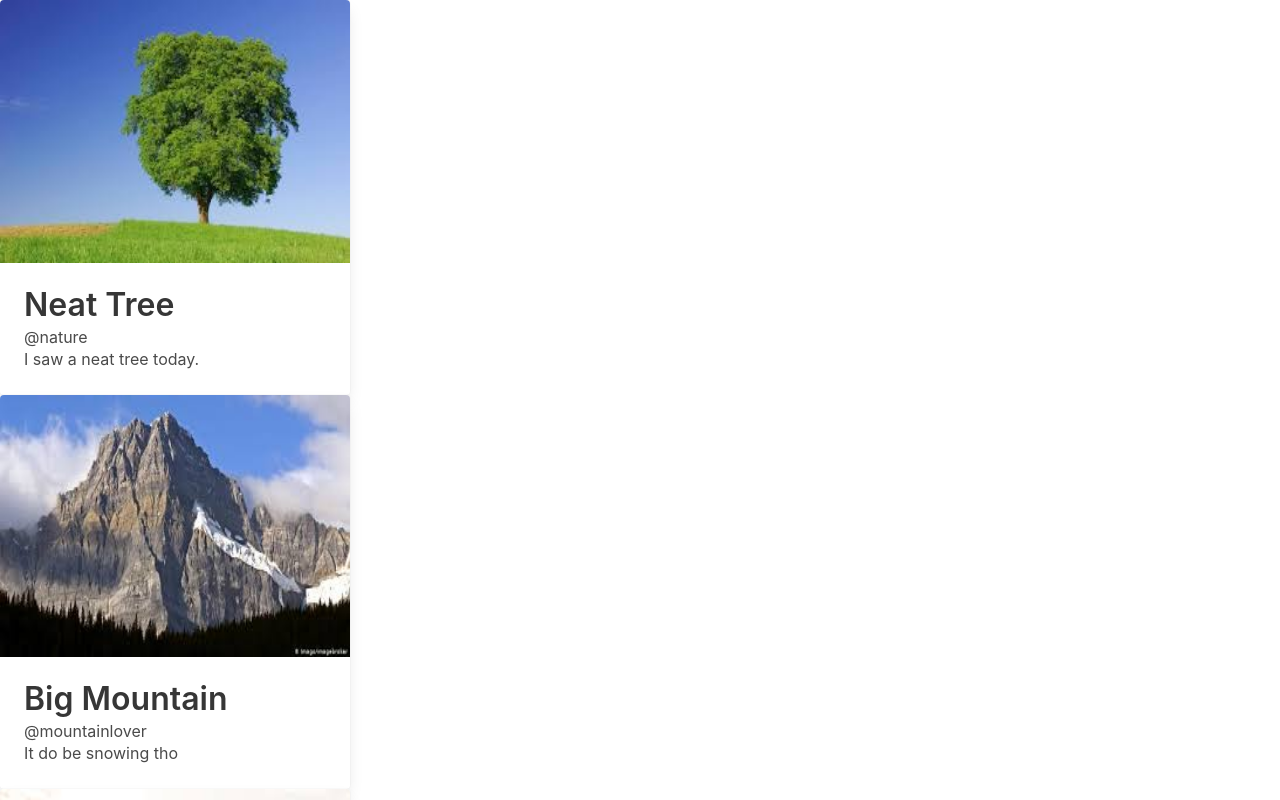
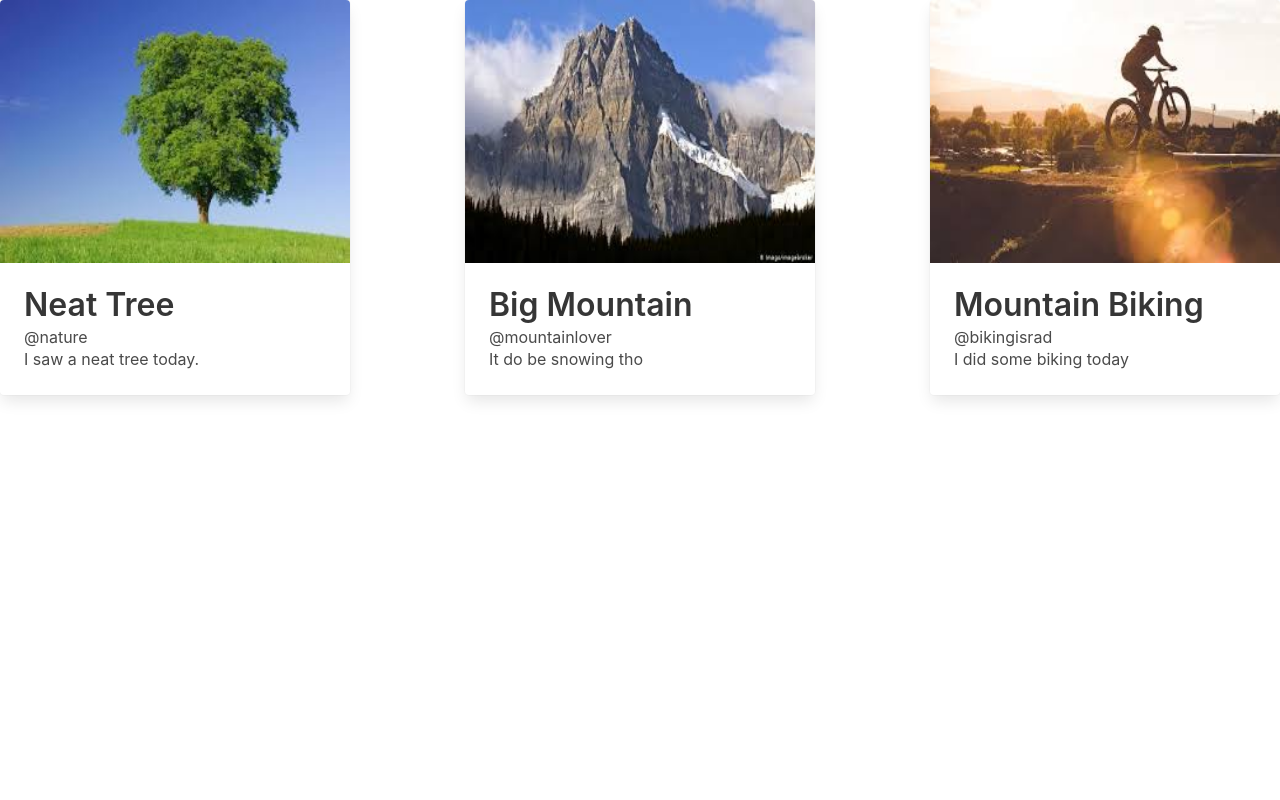
Before and after one commit to ShabanK/angular-5-tutorial, an Angular app: page / in a window 1280 px wide. Shown: the top 800 px of the page. Built offline with nearby package versions, Linux system fonts and the light colour scheme.

Commit message:
finalized app

```diff
--- a/src/app/app.component.css
+++ b/src/app/app.component.css
@@ -0,0 +1,5 @@
+:host{
+    display:flex;
+    justify-content: space-between;
+    flex-wrap: wrap;
+}
```
Also changed, not shown: src/app/app.component.html (+0 -19 lines).
